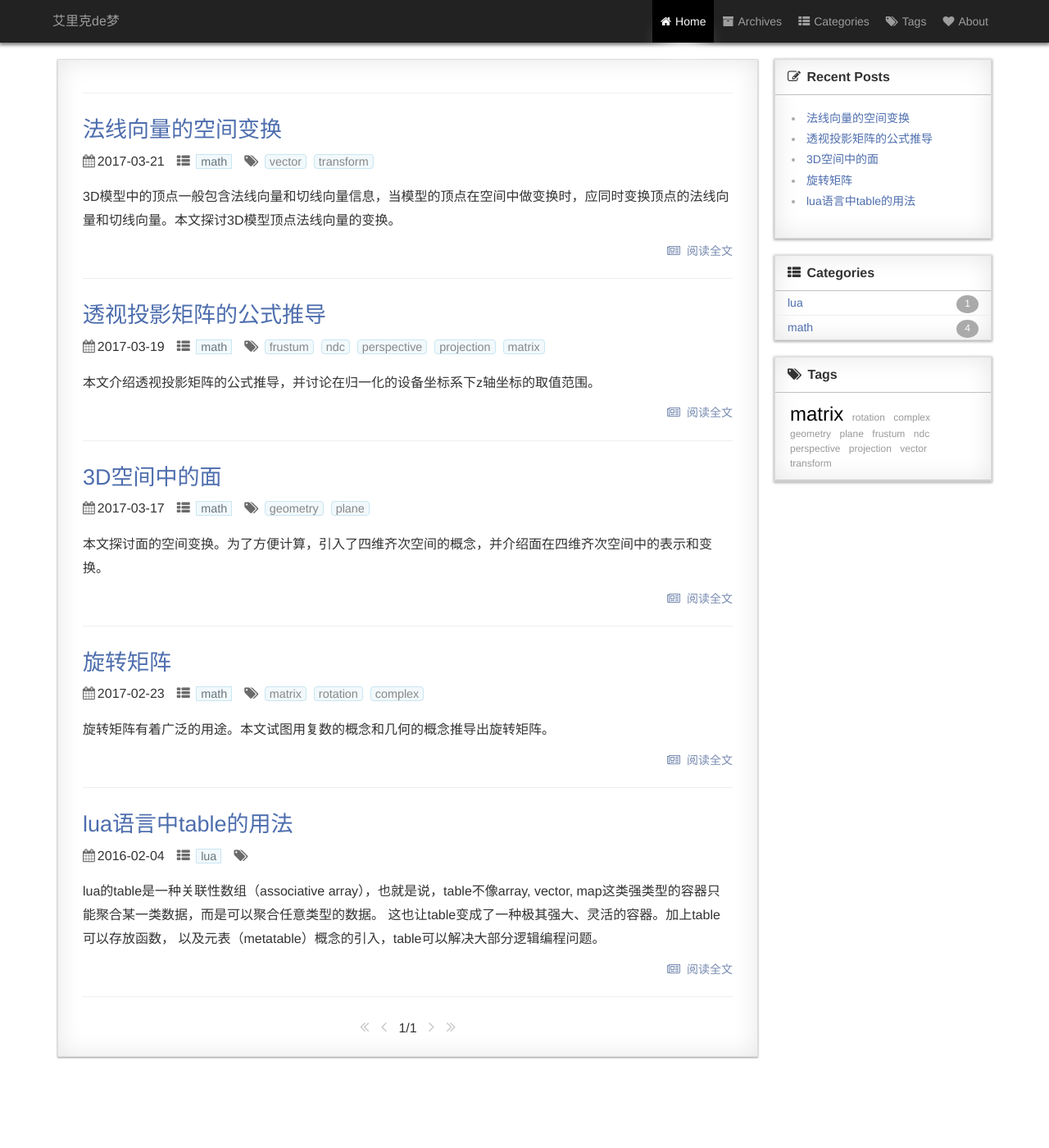
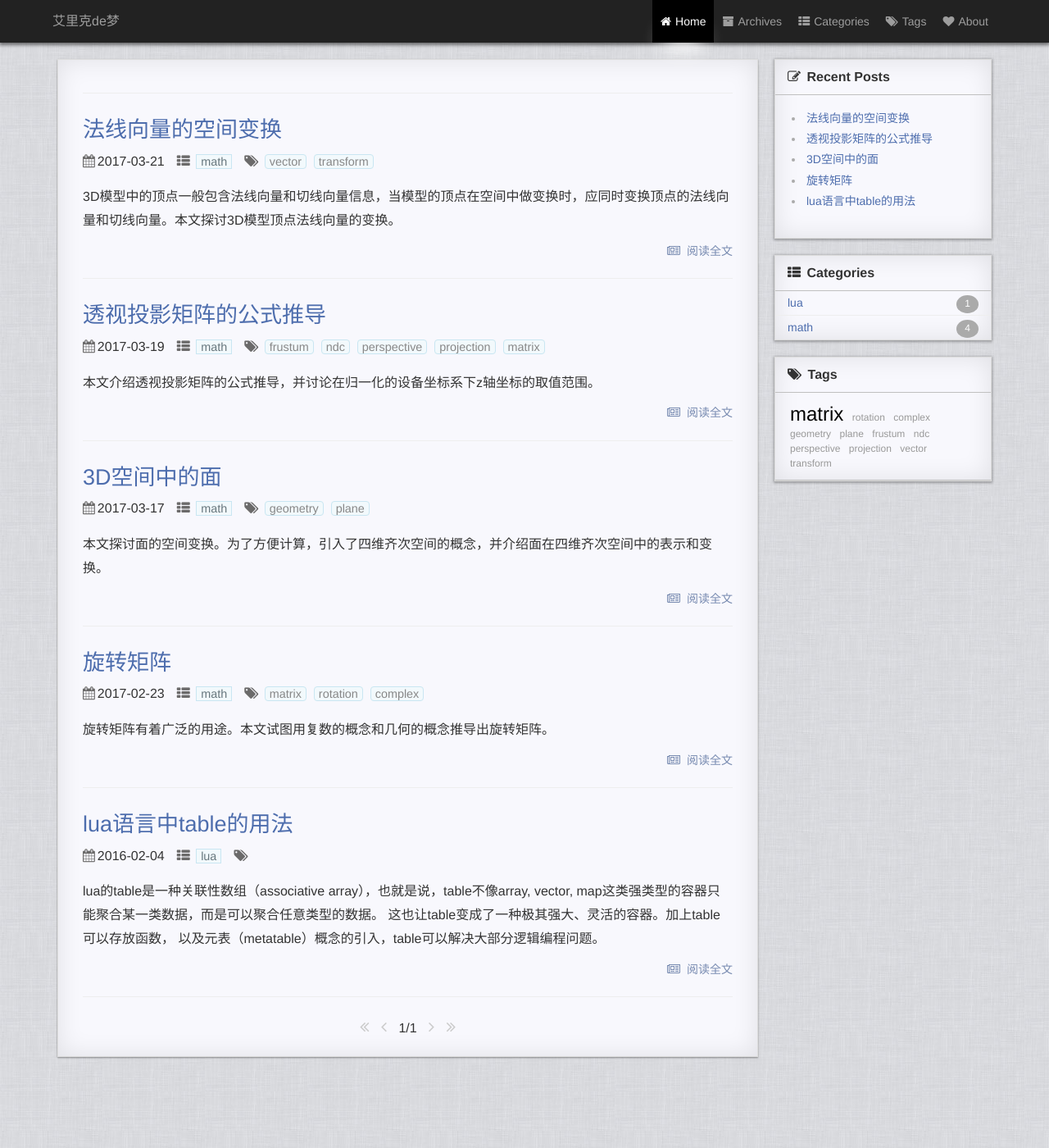
Before and after one commit to pyericz/blog, a Jekyll site: the page built from index.html, in a window 1280 px wide and 1400 px high. Shown: the whole window at 82% size. Built offline with Jekyll 4.4.1, drawn with Linux system fonts in a browser that asks for light colours; the list of posts is cut into pages by our own code; comment, search, counter and statistics services are not loaded.

Commit message:
更新主题

```diff
--- a/_sass/_page.scss
+++ b/_sass/_page.scss
@@ -20,7 +20,7 @@
         padding: 20px 30px;
         line-height: 1.6;
         font-size: 16px;
-        background-color: #fff;
+        background-color: #f8f8fd;
         box-shadow: 0 1px 2px rgba(0,0,0,0.4),0 0 30px rgba(10,10,0,0.1) inset;
         >h1 {
             margin-bottom: -10px;
@@ -108,7 +108,7 @@
             box-sizing: border-box;
             border: 1px solid #ddd;
             box-shadow: 0 1px 3px 1px rgba(0, 0, 0, 0.3), 0 0 30px rgba(10, 10, 0, 0.1) inset;
-            background-color: #fff;
+            background-color: #f8f8fd;
             /* box-shadow: 3px 3px 3px #ddd; */
             padding-bottom: 1px;
             -ms-word-break: break-all;
--- a/_sass/_reset.scss
+++ b/_sass/_reset.scss
@@ -29,7 +29,7 @@ html {
 body {
     font-family: 'Helvetica Neue',Helvetica,Arial,'Microsoft YaHei',sans-serif;
     color: #333;
-    //background-image: url(/css/background.jpg);
+    background-image: url(/css/background.jpg);
     //background-repeat: no-repeat;
     //background-size: cover;
     position: relative;
```
Also changed, not shown: css/background.jpg.
